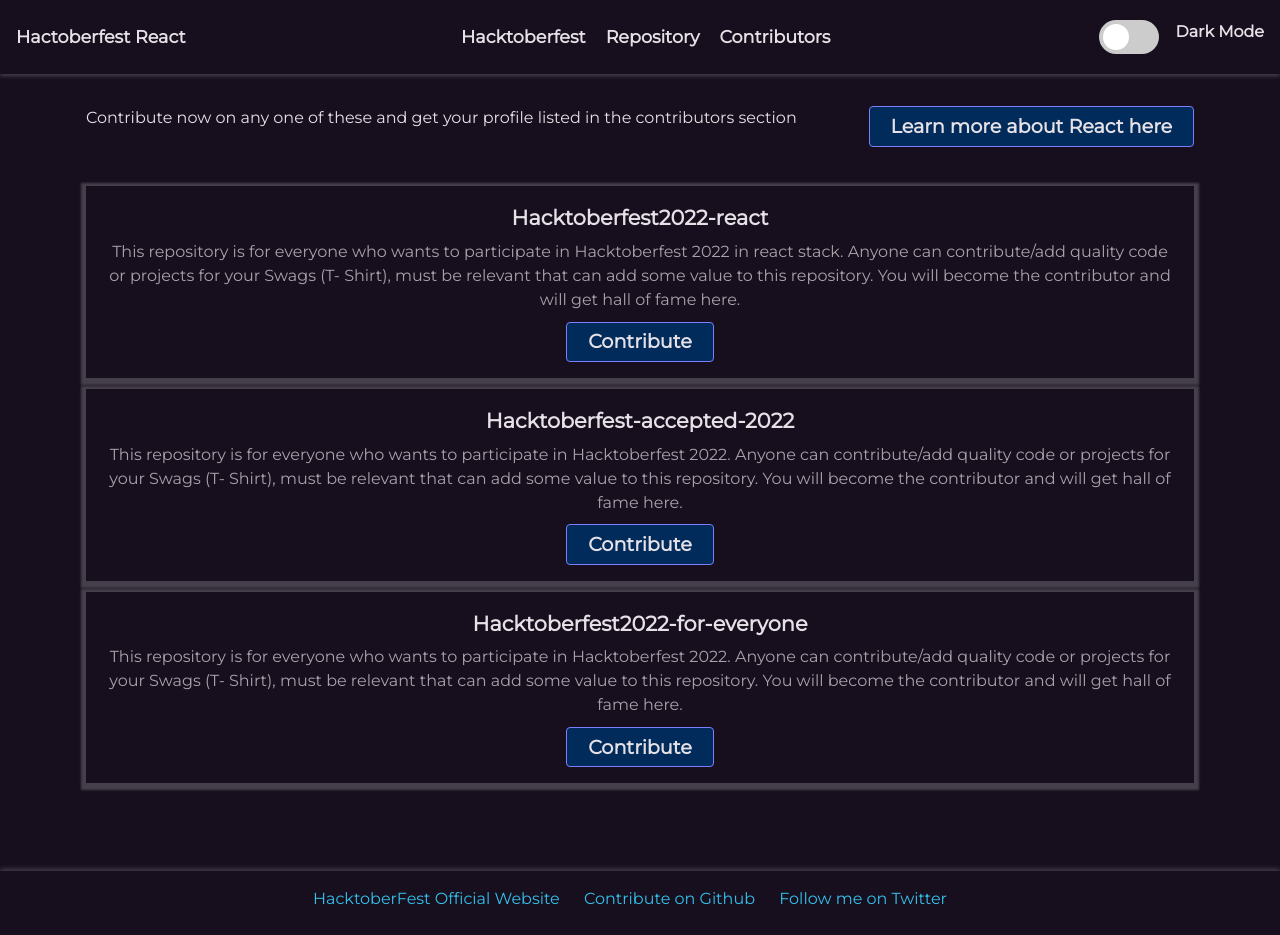
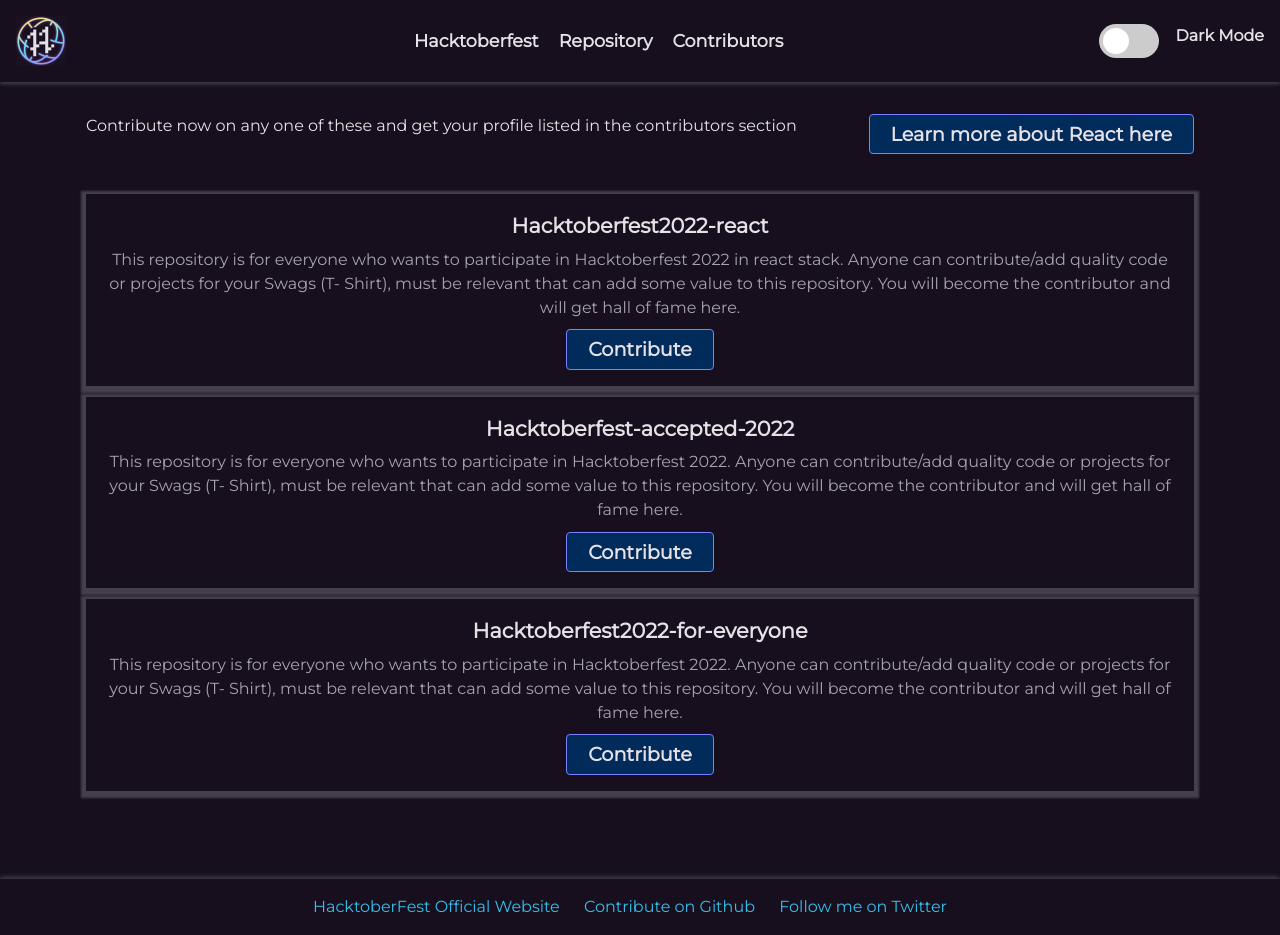
Before and after one commit to dikshantrajput/hacktoberfest-2022-react, a React (Create React App) app: page / in a window 1280 px wide. Built offline with nearby package versions, Linux system fonts and the light colour scheme.

Commit message:
logo added to header

```diff
--- a/src/components/Header/index.jsx
+++ b/src/components/Header/index.jsx
@@ -3,16 +3,18 @@ import { Link } from "react-router-dom";
 import "./index.css";
 import Mode from "../Mode";
 import { useSelector } from "react-redux";
+import logo from "../../assets/hacktober-logo.jpg";
 function Header() {
   const mode = useSelector((state) => state.mode.value);
 
   return (
-    <header className={mode ? "header__dark" : "header__light"}>
+    <header className={mode ? "header__dark" : "header__light"} style={{justifyContent: "spaceAround"}}>
       <div className={mode ? "brand__container" : "brand__container__light"}>
         <Link to="/" className="fw-semibold">
-          Hactoberfest React
+          <img src={logo} alt="" width={"50px"} />
         </Link>
       </div>
+      <div className="text-align-center">
         <nav className="navbar">
           <ul className="header__nav__list mb-0">
             <li
@@ -51,9 +53,10 @@ function Header() {
             </li>
           </ul>
         </nav>
+      </div>
       <div className="d-flex flex-row">
         <Mode />
-        {mode && <span class="fa fa-moon-o ms-3">Dark Mode</span>}
+        {mode && <span className="fa fa-moon-o ms-3">Dark Mode</span>}
         {mode || <span className="ms-3">Light Mode</span>}
       </div>
     </header>
```
Also changed, not shown: src/assets/hacktober-logo.jpg (added). Lines whose indentation alone changed are shown as unchanged.
